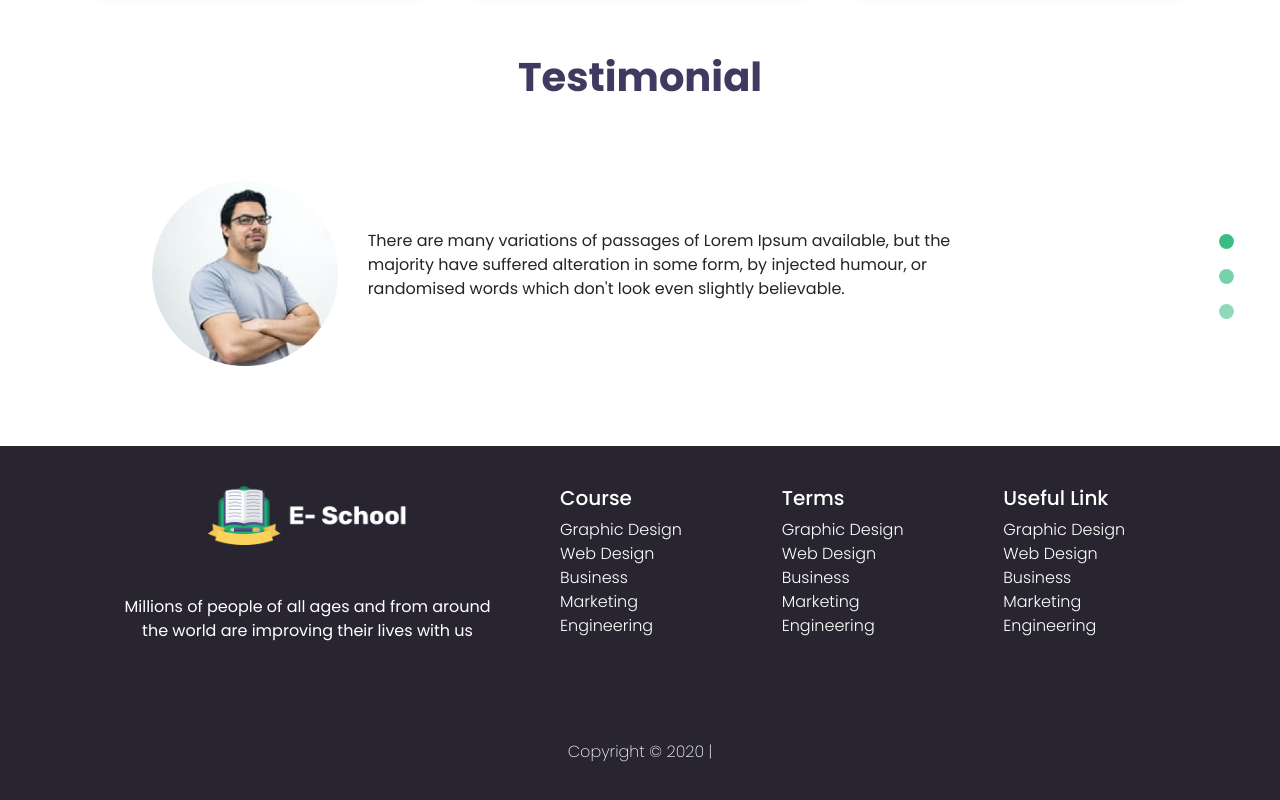
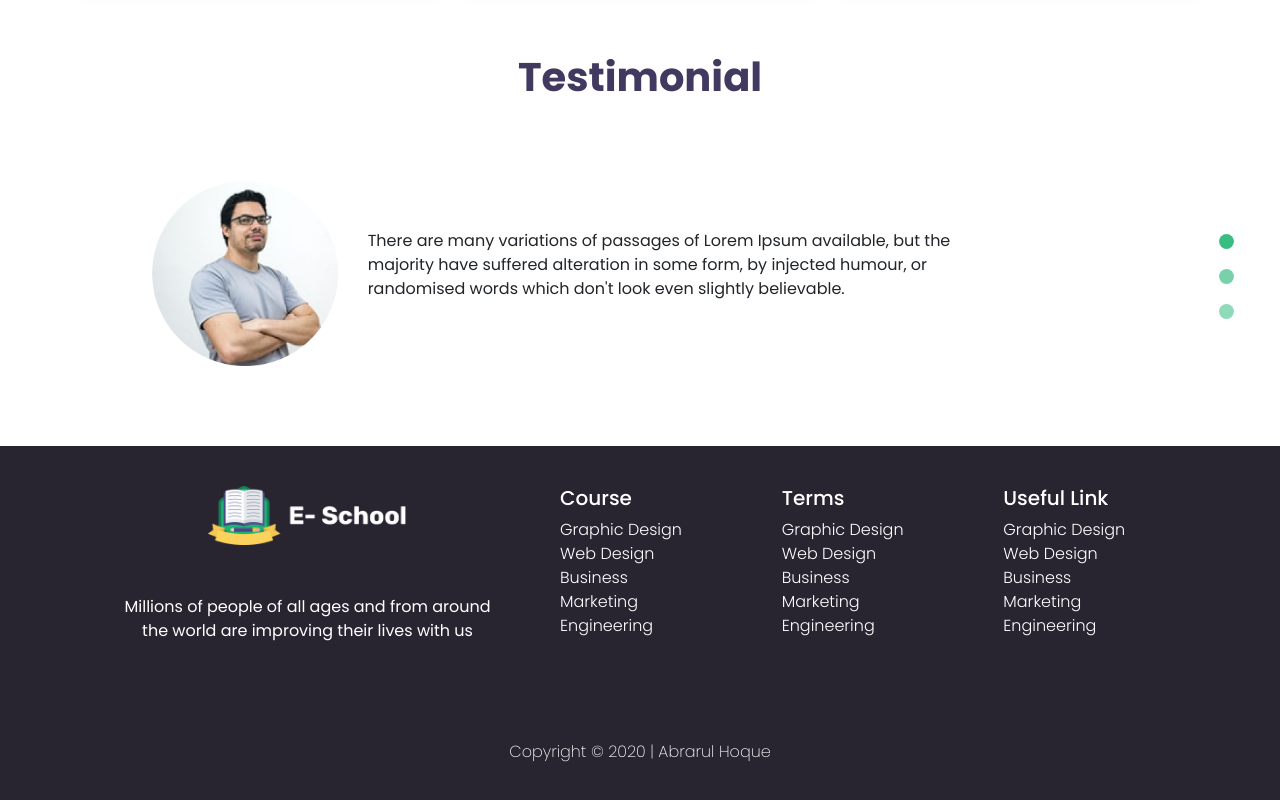
Before and after one commit to Abrarulctg/e-school, a plain HTML site: page index.html in a window 1280 px wide. Shown: the part 1537-2337 px from the top of the page. Drawn offline with nearby package versions, Linux system fonts and the light colour scheme.

Commit message:
added copyright

```diff
--- a/index.html
+++ b/index.html
@@ -287,7 +287,7 @@
             <br/>
             <br/>
             <br/>
-            <p class="copyright-text">Copyright © 2020 | <a href="https://www.facebook.com/Jubair.abrar/"></a></p>
+            <p class="copyright-text">Copyright © 2020 | <a class="text-white" href="https://www.facebook.com/Jubair.abrar/">Abrarul Hoque</a></p>
         </div>
     </section>
 
```
